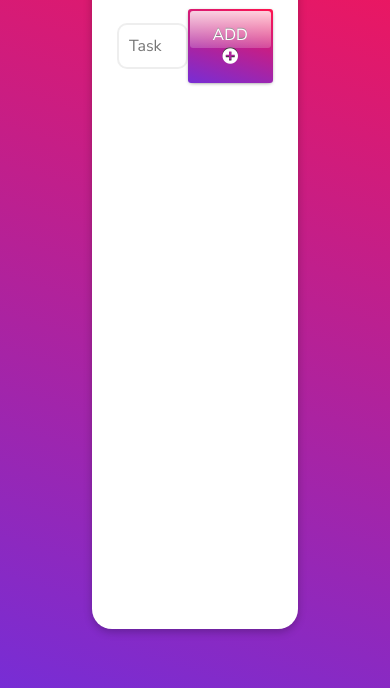
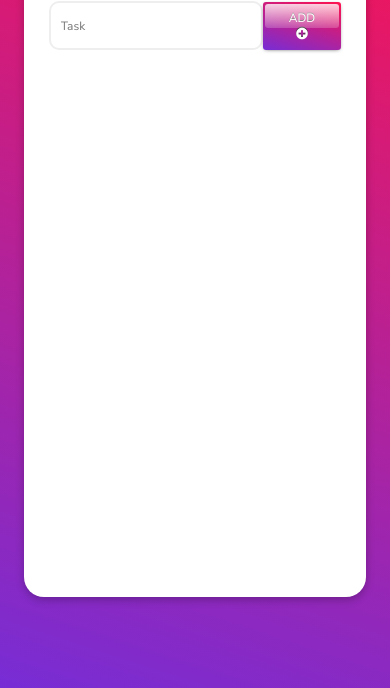
Before and after one commit to dmr1991/todo-app, a plain HTML site: page index.html in a window 390 px wide. Shown: the part 156-844 px from the top of the page. Drawn offline with Linux system fonts and the light colour scheme; a web font is replaced by a local one.

Commit message:
Update styles.css
Responsive design

```diff
--- a/styles.css
+++ b/styles.css
@@ -68,7 +68,6 @@ form {
 .btnCreate {
   /*glass background*/
   max-height: 100%;
-  padding: 10px 15px;
   background: linear-gradient(18deg, rgb(119, 45, 213) 0%, #ff134d 100%);
   border: none;
   color: #fff;
@@ -76,7 +75,7 @@ form {
   cursor: pointer;
   position: relative;
   display: inline-block;
-  padding: 15px 25px;
+  padding: 13px 25px;
 
   /*Engrave text to glass*/
   border-radius: 3px;
@@ -160,3 +159,48 @@ form {
 .noTasks {
   font-size: 48px;
 }
+
+@media screen and (max-width: 1100px) {
+  .mainCard {
+    width: 50vw;
+  }
+}
+
+@media screen and (max-width: 865px) {
+  .mainCard {
+    width: 65vw;
+  }
+}
+
+@media screen and (max-width: 668px) {
+  .mainCard {
+    width: 75vw;
+  }
+  * {
+    font-size: 12px;
+  }
+  .title-icon {
+    width: 2rem;
+  }
+  .card {
+    width: 86%;
+    padding: 11px;
+    box-shadow: 1px 2px 2px 2px rgba(71, 71, 71, 0.2);
+  }
+  .btnCreate {
+    /*glass background*/
+    max-height: 100%;
+    padding: 12px 20px;
+  }
+}
+
+@media screen and (max-width: 476px) {
+  .inputForm {
+    height: 25px;
+  }
+  .btnCreate {
+    /*glass background*/
+    max-height: 100%;
+    padding: 8px 20px;
+  }
+}
```
